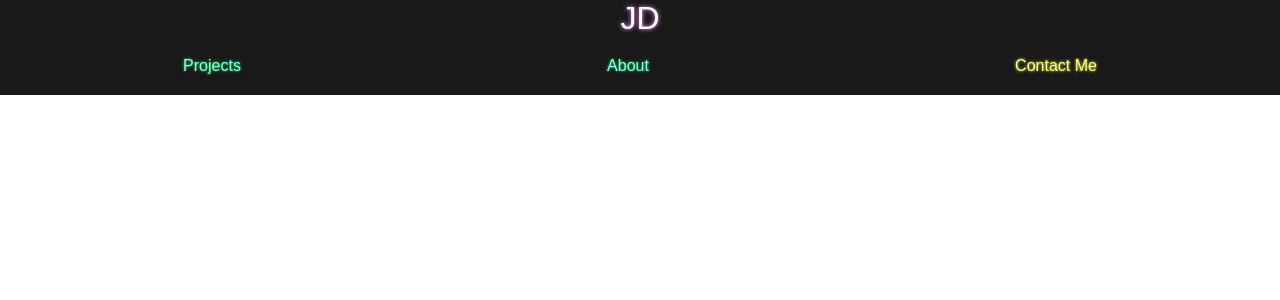
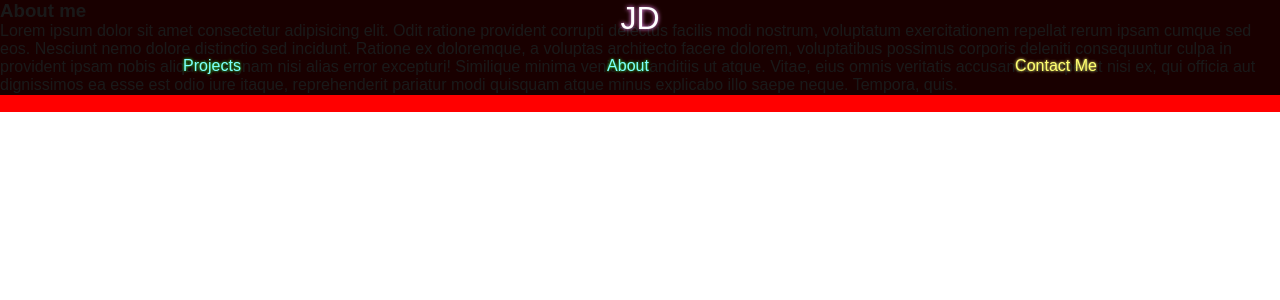
Before and after one commit to saduhub/Developer-Portfolio-React, a React (Vite) app: page /about in a window 1280 px wide. Shown: the top 300 px of the page. Built offline with nearby package versions, Linux system fonts and the light colour scheme.

Commit message:
Implemented view routing using react-router-dom. Defined routes for each section of the portfolio, integrated link components for semaless navigation, and added initital html sctructure for each section

```diff
--- a/src/App.jsx
+++ b/src/App.jsx
@@ -1,9 +1,24 @@
+// Import to be able to use routing.
+import { BrowserRouter, Routes, Route } from "react-router-dom";
+
 import Navbar from "./components/Navbar"
+import Landing from "./components/Landing"
+import About from "./components/About"
+import ContactMe from "./components/ContactMe"
+import Projects from "./components/Projects"
 
 function App() {
   return (
     <>
-      <Navbar/>
+      <BrowserRouter>
+        <Navbar/>
+        <Routes>
+          <Route path="/" element={<Landing />} />
+          <Route path="/about" element={<About />} />
+          <Route path="/contact" element={<ContactMe />} />
+          <Route path="/projects" element={<Projects />} />
+        </Routes>
+      </BrowserRouter>
     </>
   )
 }
--- /dev/null
+++ b/src/components/About.jsx
@@ -0,0 +1,23 @@
+const styles = {
+    sectionStyle: {
+      backgroundColor: 'red',
+    },
+};
+
+function About() {
+    return (
+        <section style={styles.sectionStyle} >
+            <div>
+                <h3>About me</h3>
+                <p>Lorem ipsum dolor sit amet consectetur adipisicing elit. Odit ratione provident corrupti delectus facilis modi nostrum, voluptatum exercitationem repellat rerum ipsam cumque sed eos. Nesciunt nemo dolore distinctio sed incidunt.
+                Ratione ex doloremque, a voluptas architecto facere dolorem, voluptatibus possimus corporis deleniti consequuntur culpa in provident ipsam nobis aliquid magnam nisi alias error excepturi! Similique minima veniam blanditiis ut atque.
+                Vitae, eius omnis veritatis accusantium repellat nisi ex, qui officia aut dignissimos ea esse est odio iure itaque, reprehenderit pariatur modi quisquam atque minus explicabo illo saepe neque. Tempora, quis.</p>
+            </div>
+            <div>
+                <img src="" alt="" />
+            </div>
+        </section>
+    );
+}
+
+export default About;
--- /dev/null
+++ b/src/components/ContactMe.jsx
@@ -0,0 +1,19 @@
+const styles = {
+    sectionStyle: {
+      backgroundColor: 'green',
+    },
+};
+
+function ContactMe() {
+    return (
+        <section style={styles.sectionStyle}>
+            <h4>Reach out!</h4>
+            <div >
+                <a href="https://github.com/saduhub"><img src=""/></a>
+                <a href="https://www.linkedin.com/?trk=guest_homepage-basic_nav-header-logo"><img src=""/></a>
+            </div>
+        </section>
+    );
+}
+
+export default ContactMe;
--- /dev/null
+++ b/src/components/Landing.jsx
@@ -0,0 +1,21 @@
+const styles = {
+    sectionStyle: {
+      backgroundColor: 'pink',
+    },
+};
+
+function Landing() {
+    return (
+        <div style={styles.sectionStyle}>
+            <div>
+                <img src="" alt="RGB-lit keyboard"/>
+            </div>
+            <p>Hello! My name is</p>
+            <h1>Jorge Duarte</h1>
+            <p>and I am a</p>
+            <p>full-stack application developer</p>
+        </div>
+    );
+}
+
+export default Landing;
--- a/src/components/Navbar.jsx
+++ b/src/components/Navbar.jsx
@@ -1,3 +1,6 @@
+// No more anchor tags. React Link component for seamless navigation
+import { Link } from "react-router-dom";
+
 const styles = {
   headerStyle: {
     // display: 'flex',
@@ -56,13 +59,29 @@ function Navbar() {
   return (
     <header style={styles.headerStyle}>
         <div>
-            <p><a href="#home" style={styles.iconStyle}>JD</a></p>
+            <p>
+              <Link to="/" style={styles.iconStyle}>
+                JD
+              </Link>
+            </p>
         </div>
         <nav style={styles.navbarStyle}>
             <ul style={styles.ulStyle}>
-                <li style={styles.liStyle}><a href="#projects" style={styles.linkStyle}>Projects</a></li>
-                <li style={styles.liStyle}><a href="#about" style={styles.linkStyle}>About</a></li>
-                <li style={styles.liStyle}><a href="#contact" style={styles.contactStyle}>Contact Me</a></li>
+              <li style={styles.liStyle}>
+                <Link to="/projects" style={styles.linkStyle}>
+                  Projects
+                </Link>
+              </li>
+              <li style={styles.liStyle}>
+                <Link to="/about" style={styles.linkStyle}>
+                  About
+                </Link>
+              </li>
+              <li style={styles.liStyle}>
+                <Link to="/contact" style={styles.contactStyle}>
+                  Contact Me
+                </Link>
+              </li>
             </ul>
         </nav>
     </header>
--- /dev/null
+++ b/src/components/Projects.jsx
@@ -0,0 +1,45 @@
+const styles = {
+    sectionStyle: {
+      backgroundColor: 'blue',
+    },
+};
+
+function Projects() {
+    return (
+        <section style={styles.sectionStyle}>
+            <div>
+                <h2>SongSensei</h2>
+                <p>Keep up with your favorite artists</p>
+                <div>
+                    <a href="https://saduhub.github.io/SongSensei/">
+                        <img src="" alt="SongSensei website screenshot"/>
+                    </a>
+                </div>
+            </div>
+            <div>
+                <h2>TuneStack</h2>
+                <p>Discover, catalogue, cherish music!</p>
+                <div>
+                    <a href="https://tunestack-v1-74649ac6d540.herokuapp.com/login">
+                        <img src="" alt="vintage cashier"/>
+                    </a>
+                </div>
+            </div>
+            <div >
+                <h2>Project 3</h2>
+                <p>Geometry drawing tool</p>
+                <div>
+                    <a href="https://github.com/saduhub">
+                        <img src="" alt="picture of two compasses (used for drawing circles/arcs)"/>
+                    </a>
+                </div>
+            </div>
+            <div >
+                <h2>Technologies Used</h2>
+                <p>HTML, CSS, JavaScript, Git, Bootstrap, React, Node.js, Express.js, and MongoDB.</p>
+            </div>
+        </section>
+    );
+}
+
+export default Projects;
```
